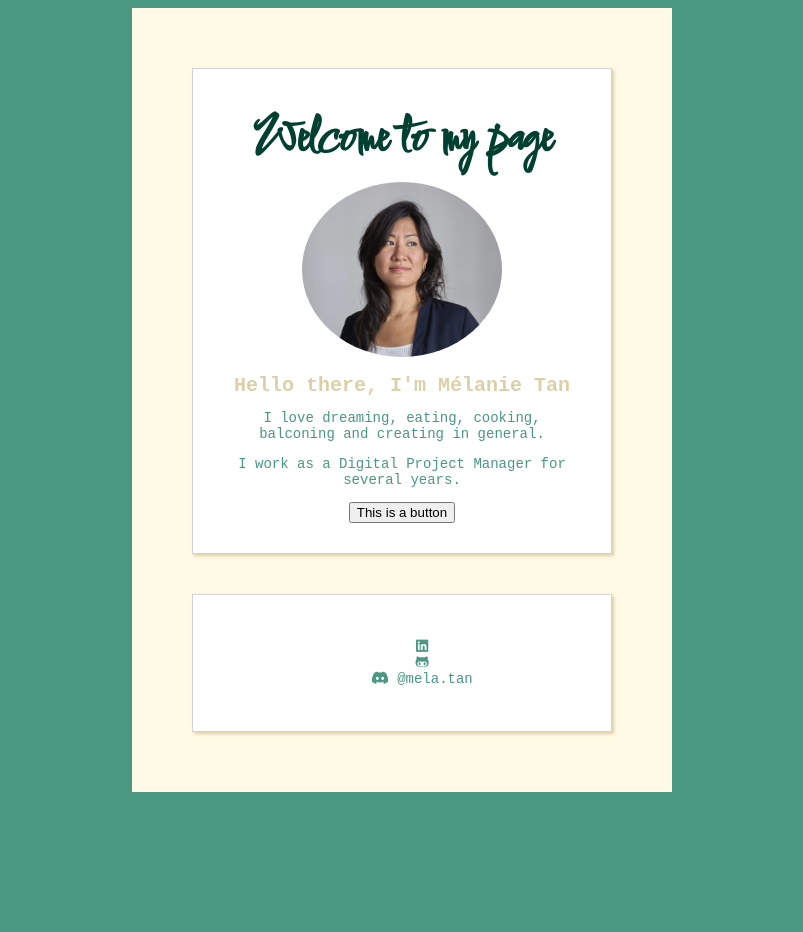
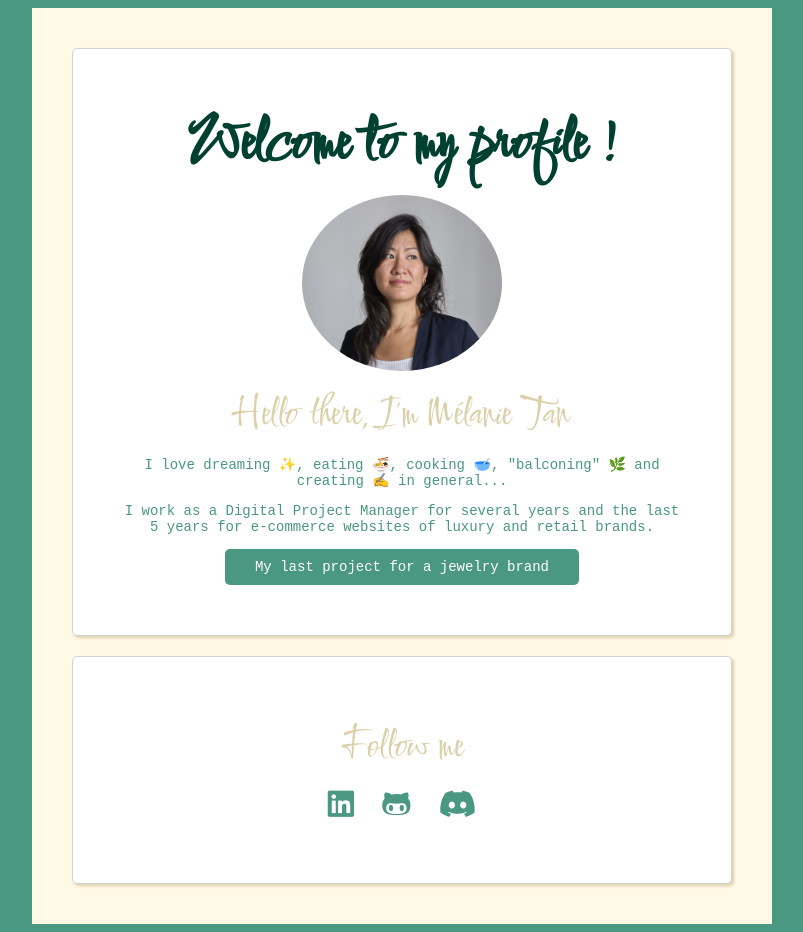
Before and after one commit to Melatan/profile, a plain HTML site: page index.html in a window 1280 px wide. Shown: the whole page, without its empty margins (238-1041 px from the left). Before the commit the page ends 800 px from the top, so only its background shows below. Drawn offline with Linux system fonts and the light colour scheme.

Commit message:
my profile page

```diff
--- a/index.html
+++ b/index.html
@@ -7,44 +7,36 @@
     <link rel="preconnect" href="https://fonts.gstatic.com" crossorigin>
     <link href="https://fonts.googleapis.com/css2?family=Comforter&display=swap" rel="stylesheet">
     <title>Hello it's Mel</title>
-    <meta name="description" content="Page description: Resume Mélanie Tan">
+    <meta name="description" content="Page description: Mélanie Tan">
     <meta charset="utf-8">
     <body>
       <div class="container">
-        <div class="card">
-          <h1>Welcome to my page</h1>
+        <div class="card" id="top">
+          <h1>Welcome to my profile !</h1>
           <img src="images/MELANIE_0446_small3.jpg" class="image-resize" alt="MTA-pic">
           <h2>Hello there, I'm Mélanie Tan</h2>
-          <p>I love dreaming, eating, cooking, balconing and creating in general.</p>
-          <p>I work as a Digital Project Manager for several years.</p>
-          <button type="button">This is a button</button>
+          <p>I love dreaming ✨, eating 🍜, cooking 🥣, "balconing" 🌿 and creating ✍️ in general...</p>
+          <p>I work as a Digital Project Manager for several years and the last 5 years for e-commerce websites of luxury and retail brands.</p>
+          <a href="https://www.stroilioro.com/it_IT" class="button" target="_blank">My last project for a jewelry brand</a>
         </div>
 
-        <div class="card">
-        <ul>
-          <li class="list-inline">
-            <a href="https://www.linkedin.com/in/melanietanfr/" class="text-center" target="_blank">
-              <i class="fa-brands fa-linkedin"></i>
-            </a>
-          </li>
-          <!-- <li>
-            <a href="https://www.linkedin.com/in/melanietanfr/" target="_blank">
-              LinkedIn
-            </a>
-          </li> -->
-          <li class="list-inline">
-            <a href="https://github.com/Melatan/" class="text-center" target="_blank">
-              <i class="fa-brands fa-github-alt"></i>
-            </a>
-          </li>
-          <li class="list-inline">
-            <a href="#" onclick="alert('Ajoutez-moi sur Discord : @mela.tan'); return false;"> <!-- style="text-decoration: none; color: inherit;" -->
-              <!-- <img src="https://img.icons8.com/ios-filled/24/discord-logo.png" alt="Discord" style="vertical-align: middle; margin-right: 6px;"> -->
-              <i class="fa-brands fa-discord"></i> @mela.tan
+        <div class="card" id="bottom">
+          <h2>Follow me</h2>
+          <ul class="list-inline">
+            <li>
+              <a href="https://www.linkedin.com/in/melanietanfr/" class="picto" target="_blank">
+              <i class="fa-brands fa-linkedin"></i></a>
+            </li>
+            <li>
+              <a href="https://github.com/Melatan/" class="picto" target="_blank">
+              <i class="fa-brands fa-github-alt"></i></a>
+            </li>
+            <li>
+              <a href="#" class="picto" onclick="alert('Ajoutez-moi sur Discord : @mela.tan'); return false;"> <!-- style="text-decoration: none; color: inherit;" -->
+              <i class="fa-brands fa-discord"></i></a>
               <!-- <span style="font-weight: bold;">@mela.tan</span> -->
-            </a>
-          </li>
-        </ul>
+            </li>
+          </ul>
         </div>
       </div>
     </body>
--- a/style.css
+++ b/style.css
@@ -12,23 +12,33 @@ body {
 h1 {
   color:#004030;
   font-family: "Comforter";
-  font-size: 50px;
+  font-size: 60px;
 }
 h2 {
   color: #DCD0A8;
-  font-weight: bold;
-  font-size: 20px;
+  font-family: "Comforter";
+  font-weight: lighter;
+  font-size: 40px;
 }
-a {
+.picto {
   color: #4A9782;
   text-decoration: none;
 }
-a:hover {
+.picto:hover {
   color: #DCD0A8;
 }
 .list-inline {
   list-style: none;
   padding-left: 0px;
+
+  li {
+    display: inline;
+    padding: 10px;
+  }
+
+  i {
+    font-size: 30px;
+  }
 }
 .image-resize {
   width: 200px;
@@ -41,15 +51,29 @@ div {
   margin: 40px;
 }
 .container {
-  width: 500px;
+  width: 700px;
   margin: 0 auto;
 }
 .card {
   background: white;
-  padding: 30px;
+  padding: 50px;
   border: 1px solid lightgrey;
+  border-radius: 5px;
   box-shadow: 2px 2px 3px #DCD0A8;
+  text-align: center;
+  margin: 20px 20px;
 }
 .text-center {
   text-align: center;
 }
+.button {
+  display: inline-block;
+  padding: 10px 30px;
+  color: white;
+  background-color: #4A9782;
+  border-radius: 5px;
+  text-decoration: none;
+}
+.button:hover {
+background-color: #DCD0A8;
+}
```
